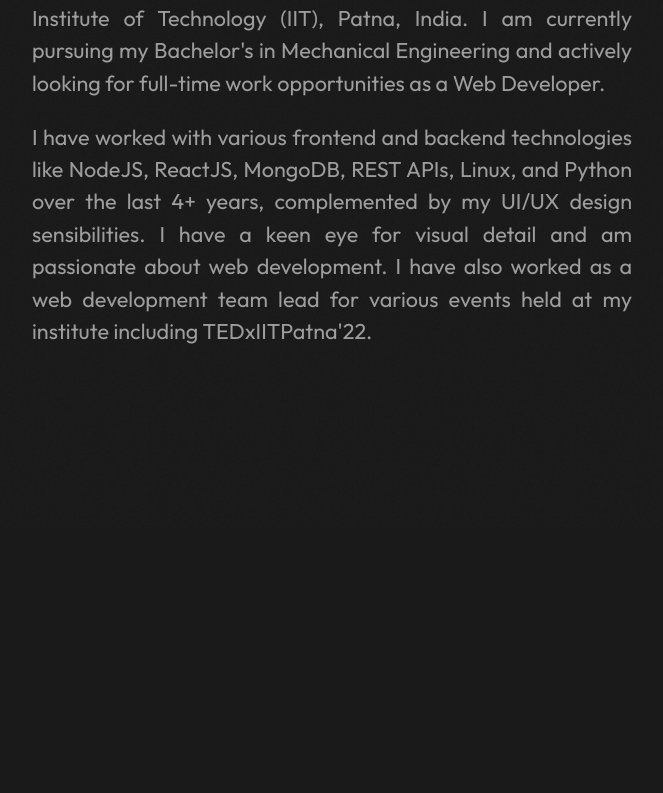
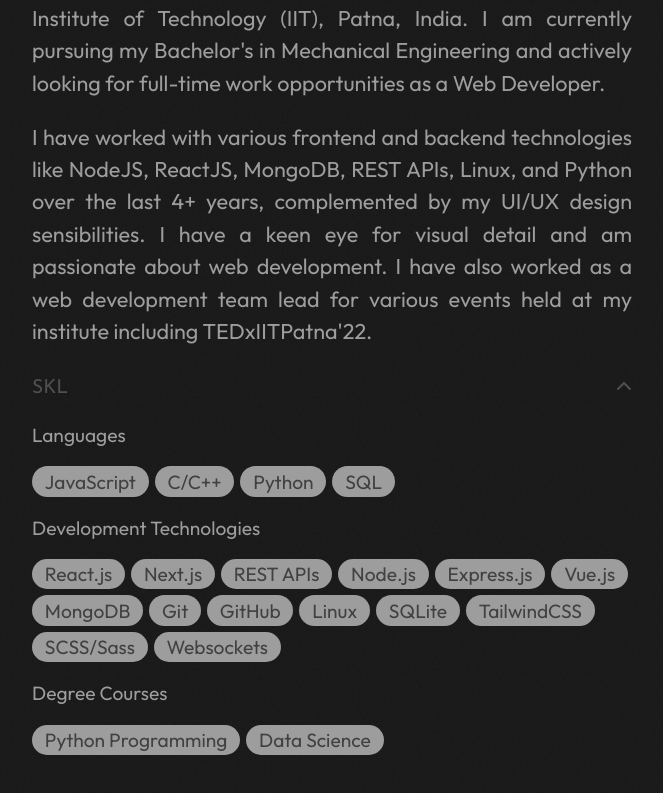
Before and after one commit to StrixROX/StrixROX.github.io, a Next.js app: page / in a window 1280 px wide. Shown: the part 797-1590 px from the top of the page, without its empty margins (308-971 px from the left). Before the commit the page ends 1326 px from the top, so only its background shows below. Built offline with nearby package versions, Linux system fonts and the light colour scheme.

Commit message:
Added Skills section

```diff
--- a/app/page.js
+++ b/app/page.js
@@ -64,6 +64,36 @@ export default function Home() {
               <p>I have worked with various frontend and backend technologies like NodeJS, ReactJS, MongoDB, REST APIs, Linux, and Python over the last 4+ years, complemented by my UI/UX design sensibilities. I have a keen eye for visual detail and am passionate about web development. I have also worked as a web development team lead for various events held at my institute including TEDxIITPatna'22.</p>
             </div>
           </Accordion>
+          <Accordion title="SKL" defaultShow={true}>
+            <div className={styles.sklContainer}>
+              Languages <ul>
+                <li>JavaScript</li>
+                <li>C/C++</li>
+                <li>Python</li>
+                <li>SQL</li>
+              </ul>
+              Development Technologies <ul>
+                <li>React.js</li>
+                <li>Next.js</li>
+                <li>REST APIs</li>
+                <li>Node.js</li>
+                <li>Express.js</li>
+                <li>Vue.js</li>
+                <li>MongoDB</li>
+                <li>Git</li>
+                <li>GitHub</li>
+                <li>Linux</li>
+                <li>SQLite</li>
+                <li>TailwindCSS</li>
+                <li>SCSS/Sass</li>
+                <li>Websockets</li>
+              </ul>
+              Degree Courses <ul>
+                <li>Python Programming</li>
+                <li>Data Science</li>
+              </ul>
+            </div>
+          </Accordion>
         </main>
       </div>
     </>
--- a/app/page.module.css
+++ b/app/page.module.css
@@ -111,3 +111,29 @@
   color: #c7c7c7;
   font-size: 1.5rem;
 }
+
+
+
+
+
+
+.sklContainer {
+  margin: 1rem 0;
+  color: #9d9d9d;
+  font-size: 1.2rem;
+}
+.sklContainer ul {
+  display: flex;
+  padding: 0;
+  flex-wrap: wrap;
+  gap: 6px;
+}
+.sklContainer li {
+  list-style-type: none;
+
+  display: inline-block;
+  padding: 0.2rem 0.8rem;
+  color: #414141;
+  background-color: #9d9d9d;
+  border-radius: 100px;
+}
```
